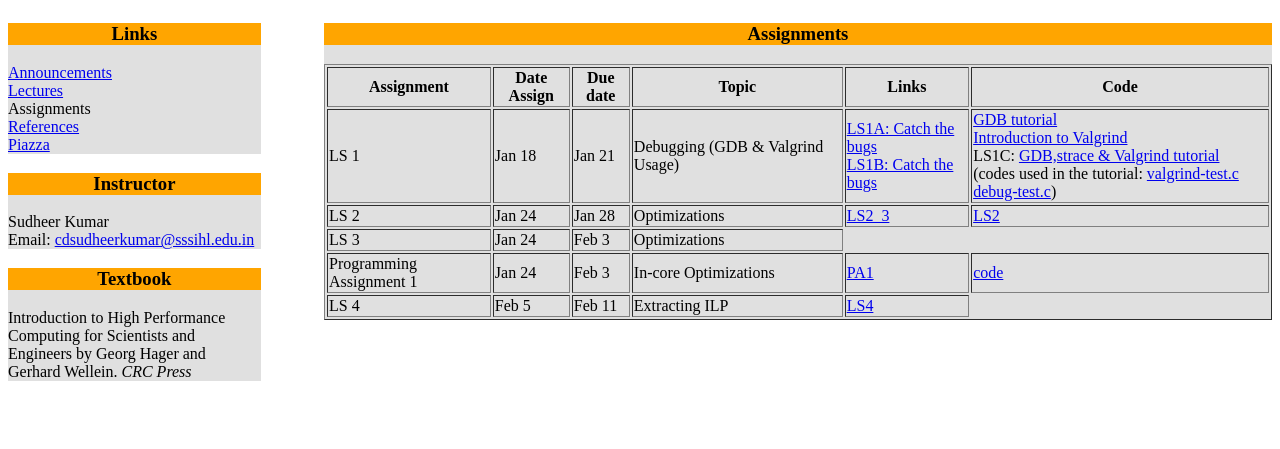
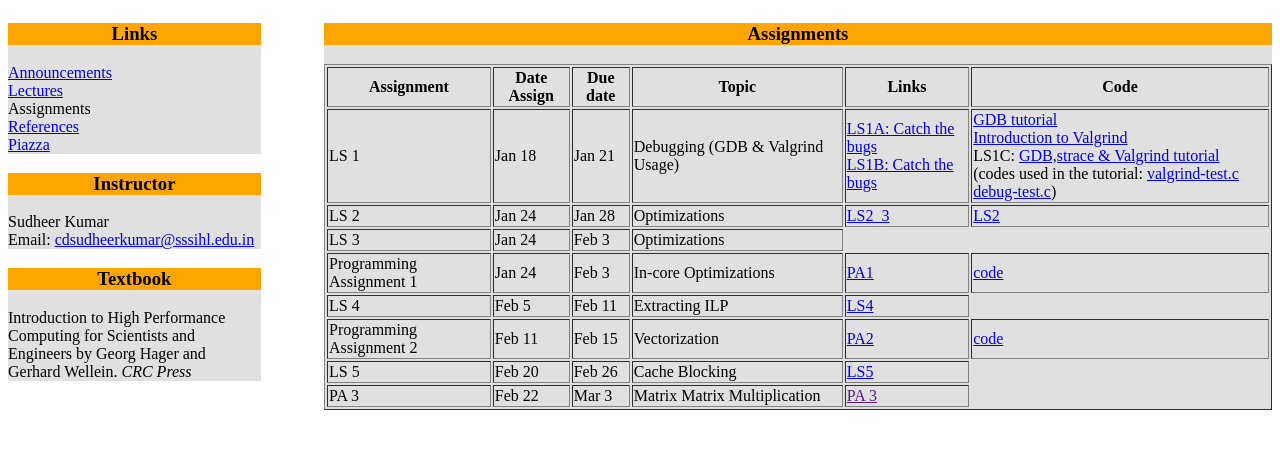
Before and after one commit to progforperf/progforperf.github.com, a plain HTML site: page assignments.html in a window 1280 px wide. Shown: the part 139-588 px from the top of the page. Drawn offline with Linux system fonts and the light colour scheme.

Commit message:
Update assignments.html

```diff
--- a/assignments.html
+++ b/assignments.html
@@ -68,7 +68,7 @@ Introduction to High Performance Computing for Scientists and Engineers by Georg
 <td>Jan 21</td>
 <td> Debugging (GDB & Valgrind Usage) </td>
 <td> <a href="debug.html"> LS1A: Catch the bugs  </a>   <br/>
- <a href="Bugs.pdf"> LS1B: Catch the bugs</a> <br/>
+ <a href="Bugs.pdf"> LS1B: Catch the bugs</a>
  </td>
 <td>
 <a href="http://cs.baylor.edu/~donahoo/tools/gdb/tutorial.html"> GDB tutorial</a>  <br/>
@@ -115,44 +115,41 @@ LS1C: <a href="http://people.gnome.org/~newren/tutorials/developing-with-gnome/h
 <td> Extracting ILP</td>
 <td> <a href="ls4.html"> LS4 </a> </td>
 </tr>
-<!--
-</td>
-</tr>
+
+
 <tr>
 <td> Programming Assignment 2 </td>
 <td>Feb 11</td>
 <td>Feb 15 </td>
 <td> Vectorization </td>
-<td> <a href="PA2.pdf"> PA2 </a> </td>       <br/>
-<td><a href="PA2.zip"> code </a>  </td>
+<td> <a href="PA2.pdf"> PA2 </a> </td>
+<td><a href="PA2.zip"> code </a>
 </td>
 </tr>
 
 
-</td>
-</tr>
+
 <tr>
 <td> LS 5 </td>
 <td>Feb 20</td>
 <td>Feb 26</td>
 <td> Cache Blocking</td>
-<td> <a href="./LS5/LS5.pdf"> LS5 </a> </td>       <br/>
+<td> <a href="./LS5/LS5.pdf"> LS5 </a>
 </td>
 </tr>
 
-</td>
-</tr>
+
 <tr>
 <td> PA 3 </td>
 <td>Feb 22</td>
 <td>Mar 3 </td>
 <td> Matrix Matrix Multiplication</td>
-<td> <a href=""> PA 3 </a> </td>       <br/>
+<td> <a href=""> PA 3 </a>
 </td>
 </tr>
 
 </table>
-
+<!--
 <!--
 <tr>
 <td> Machine Problem 3 </td>
```
